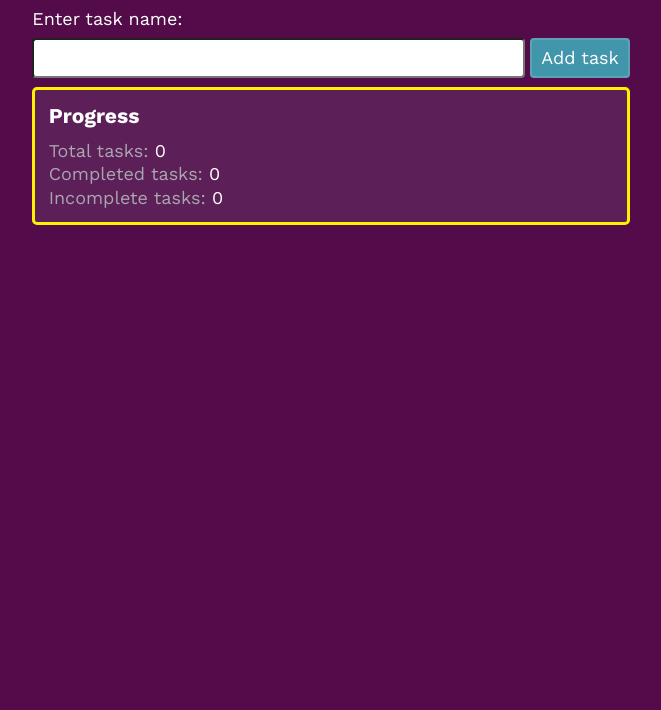
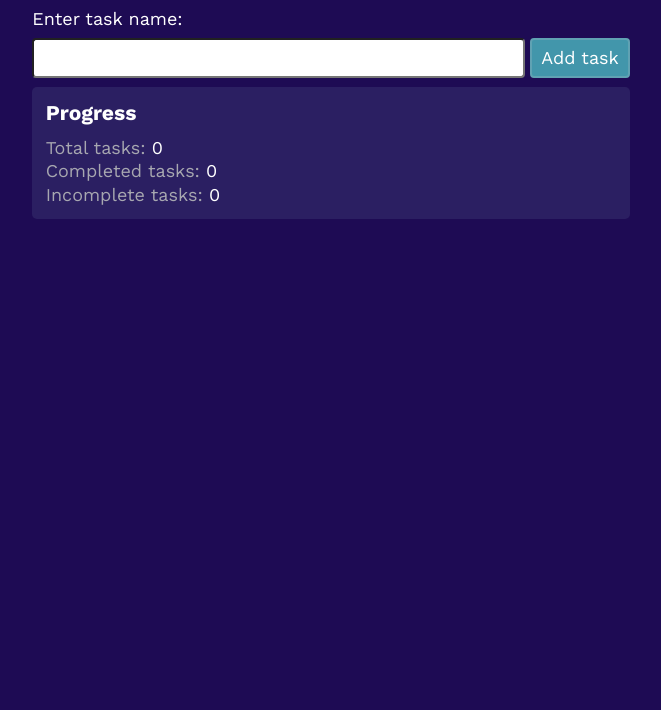
Before and after one commit to repercussive/my-github-actions-demo, a website built with webpack: page src/index.html in a window 1280 px wide. Shown: the part 90-800 px from the top of the page, without its empty margins (309-970 px from the left). Built offline with nearby package versions, Linux system fonts and the light colour scheme.

Commit message:
Bad commit

```diff
--- a/src/logic/todo-list.ts
+++ b/src/logic/todo-list.ts
@@ -9,7 +9,7 @@ export class Task {
   }
 
   toggleCompletion() {
-    this.isComplete = !this.isComplete
+    this.isComplete = this.isComplete
   }
 }
 
--- a/src/styles.css
+++ b/src/styles.css
@@ -11,7 +11,7 @@
 body {
   display: grid;
   place-items: center;
-  background-color: rgb(84, 11, 73);
+  background-color: rgb(30, 11, 84);
   color: white;
   font-family: 'Work Sans', sans-serif;
 }
@@ -68,7 +68,6 @@ input[type=submit]:hover {
   gap: 0.15rem;
   padding: 0.75rem;
   margin-block: 0.5rem;
-  border: solid 3px #fff000;
   border-radius: 5px;
   background-color: rgba(181, 234, 241, 0.088);
   transition: background-color 300ms, border-color 300ms;
```
